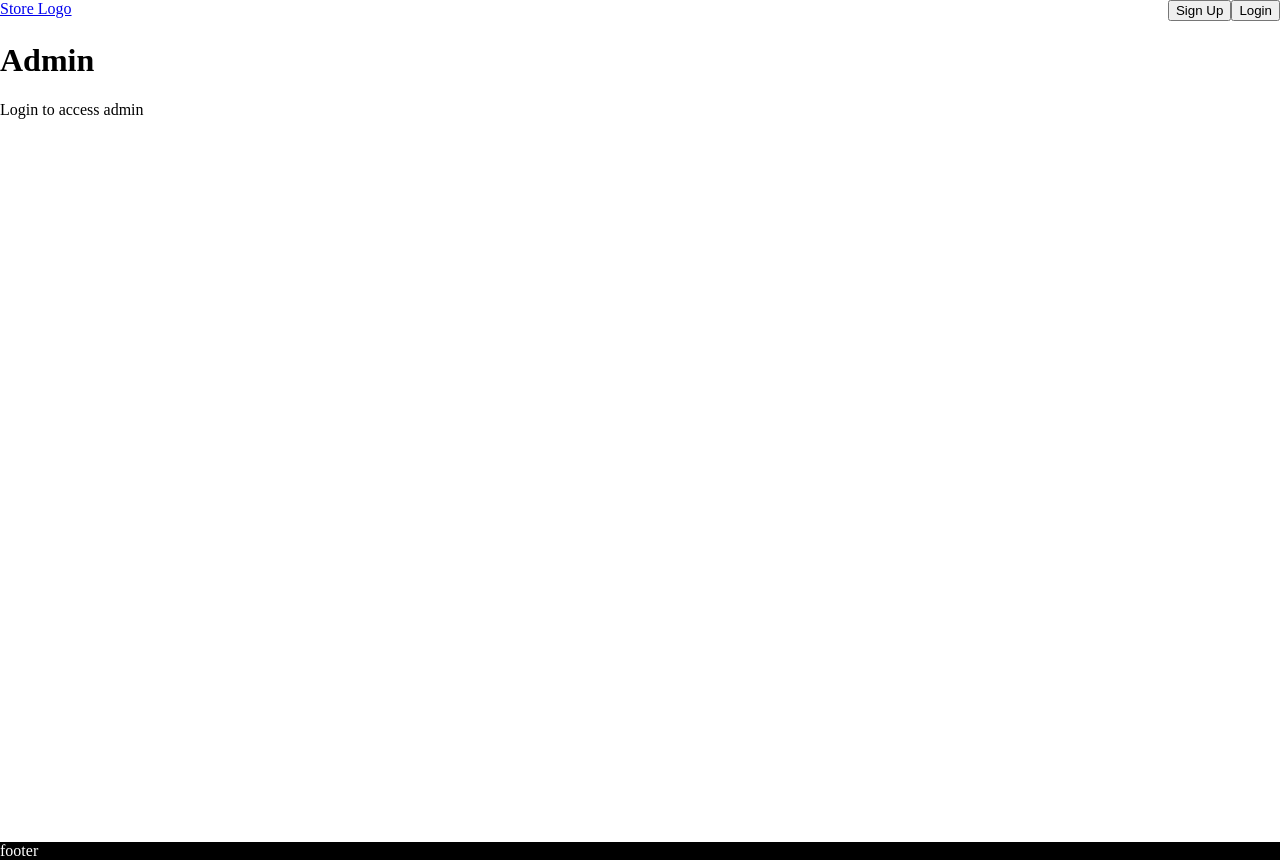
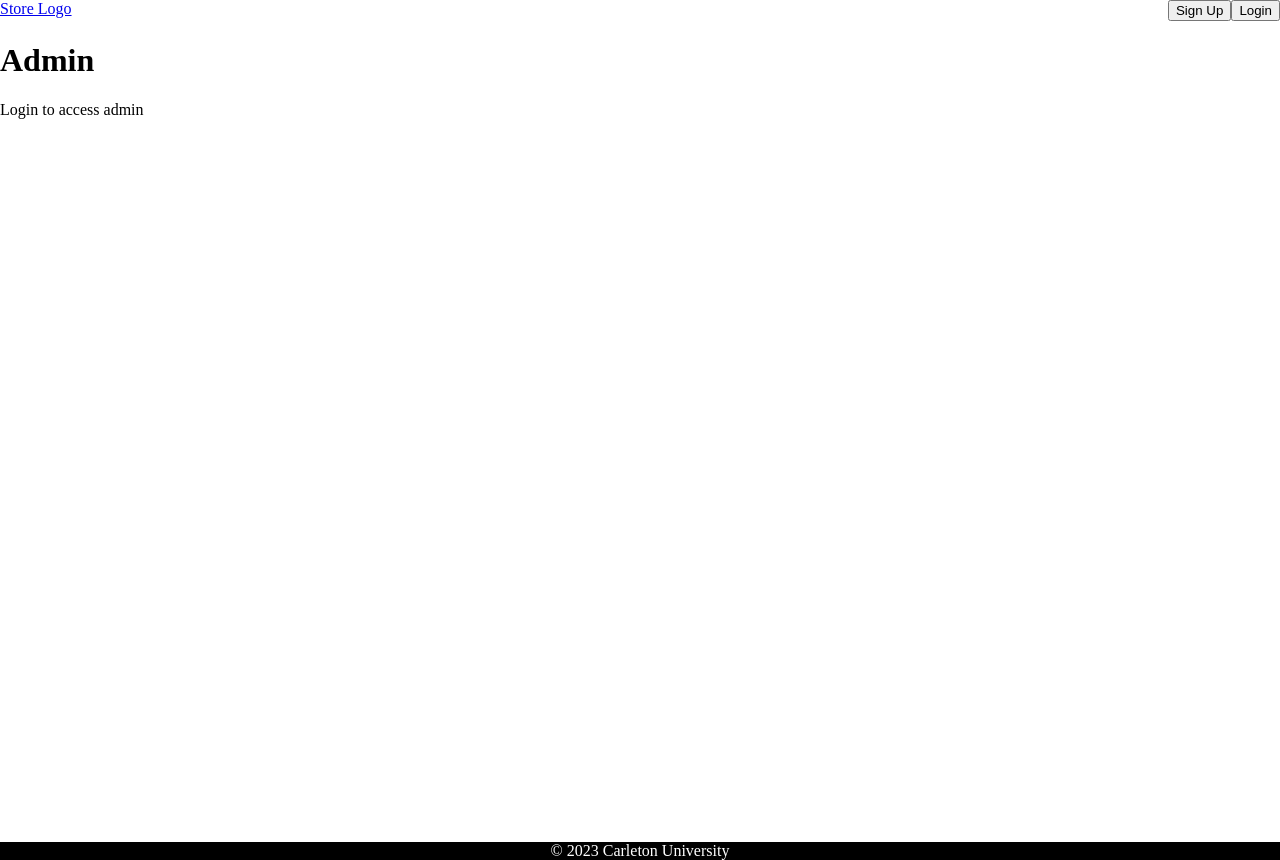
Before and after one commit to Hack-The-Tunnels-8/hack-the-tunnels-patchworks, a React (Vite) app in the folder client/: page /admin in a window 1280 px wide. Built offline with nearby package versions, Linux system fonts and the light colour scheme.

Commit message:
GOD WHY GOD GOD WHY GOD PLEASE GOD WHY GOD WHY

```diff
--- a/client/index.html
+++ b/client/index.html
@@ -2,7 +2,7 @@
 <html lang="en">
   <head>
     <meta charset="UTF-8" />
-    <link rel="icon" type="image/svg+xml" href="/vite.svg" />
+    <link rel="icon" type="image/svg+xml" href="/logo.svg" />
     <meta name="viewport" content="width=device-width, initial-scale=1.0" />
     <title>Hack The Tunnels Project</title>
   </head>
--- a/client/src/components/Footer/Footer.tsx
+++ b/client/src/components/Footer/Footer.tsx
@@ -1,7 +1,7 @@
 import "./Footer.style.scss";
 
 function Footer() {
-  return <div className="footer">footer</div>;
+  return <div className="footer"><center>© 2023 Carleton University</center></div>;
 }
 
 export default Footer;
--- a/client/src/main.tsx
+++ b/client/src/main.tsx
@@ -45,7 +45,9 @@ const router = createBrowserRouter([
   },
   {
     path: "*",
-    element: <div>404</div>,
+    element: <div>404ErrorPageNotFound
+      img
+    </div>,
   },
 ]);
 
```
Also changed, not shown: client/public/logo.svg (added), client/src/pages/Login/Login.tsx (line endings or trailing spaces).
